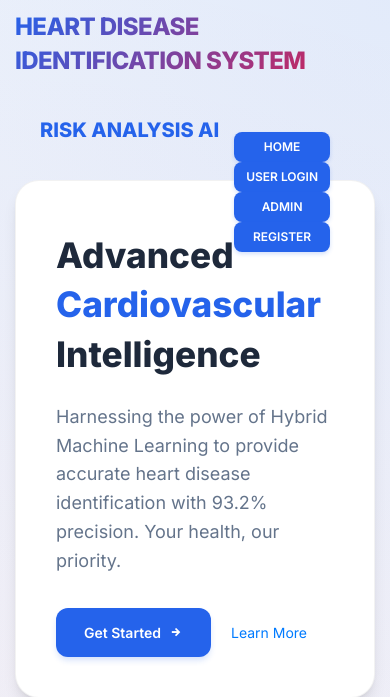
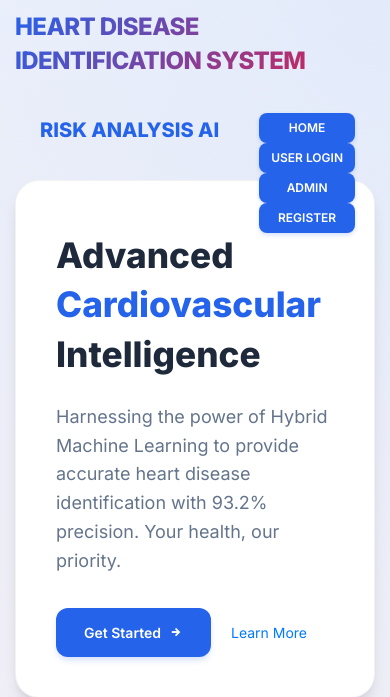
Before and after one commit to Anitha223/heart_disease_prediction, a Django app: page / in a window 390 px wide. Shown: the top 697 px of the page. Run offline with Django 4.2, Linux system fonts and the light colour scheme; parts of the project's set-up code (start-up, migrations or seed data) failed here and were passed over; some libraries are stand-ins or nearby versions.

Commit message:
Position mobile nav buttons absolutely in the top right corner

```diff
--- a/templates/assets/premium_styles.css
+++ b/templates/assets/premium_styles.css
@@ -230,14 +230,20 @@ body {
     .navbar-toggler {
         display: none !important;
     }
+    .custom_nav-container {
+        position: relative;
+    }
     .navbar-collapse {
         display: flex !important;
         flex-direction: column;
         align-items: flex-end;
-        width: 100%;
+        position: absolute;
+        right: -10px;
+        top: 0px;
+        width: auto;
         background: transparent !important;
-        margin-top: -15px;
-        padding-right: 15px;
+        margin: 0;
+        padding: 0;
         height: auto !important;
         visibility: visible !important;
         opacity: 1 !important;
--- a/templates/index.html
+++ b/templates/index.html
@@ -17,7 +17,7 @@
     <link rel="stylesheet" href="assets/css/icofont.css">
     <link rel="stylesheet" href="assets/css/animate.min.css">
     <link rel="stylesheet" href="assets/style.css">
-    <link rel="stylesheet" href="assets/premium_styles.css?v=2.4">
+    <link rel="stylesheet" href="assets/premium_styles.css?v=2.5">
 </head>
 <body>
 
```
